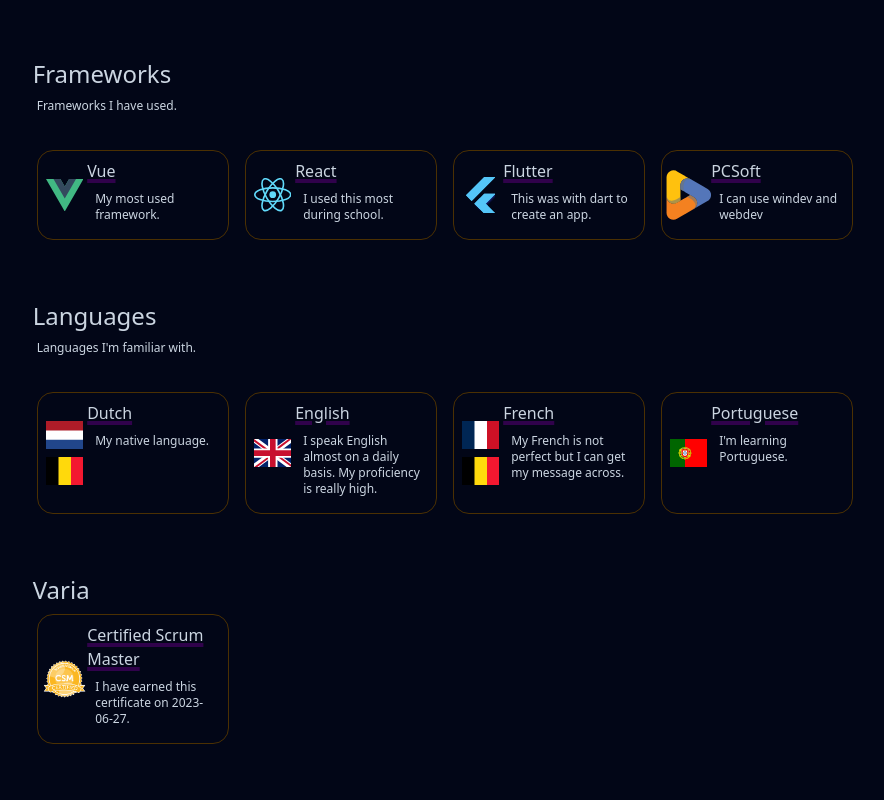
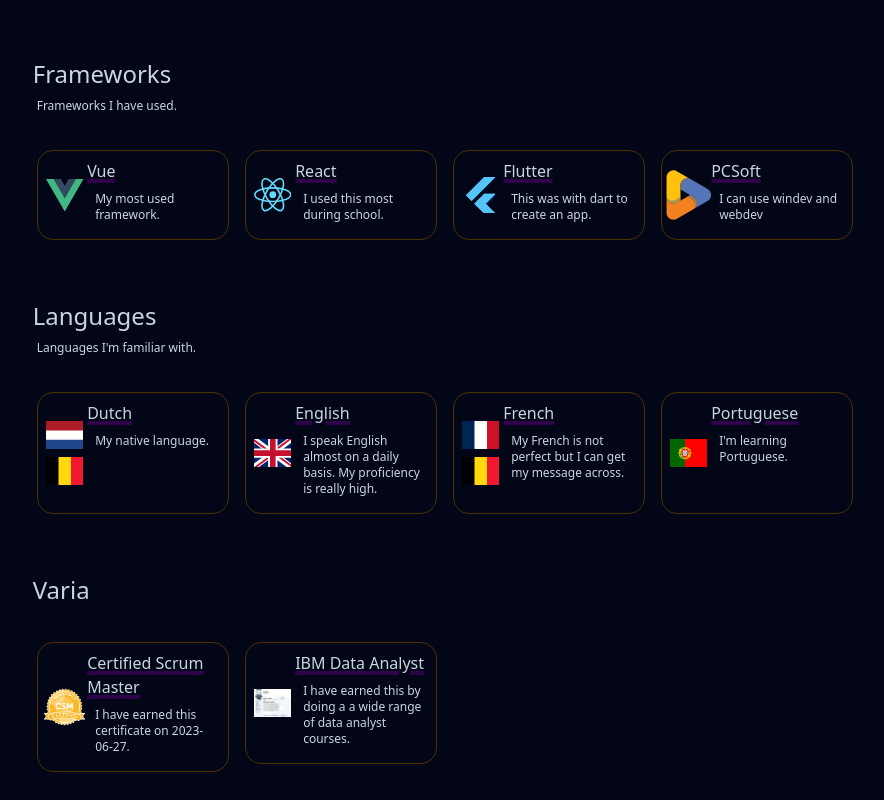
Before and after one commit to HendrikVanBeersel/portfolio, a Vue app: page /skills in a window 1280 px wide. Shown: the part 576-1376 px from the top of the page, without its empty margins (78-962 px from the left). Before the commit the page ends 1328 px from the top, so only its background shows below. Built offline with nearby package versions, Linux system fonts and the light colour scheme; no server answers.

Commit message:
ibm data analyst

```diff
--- a/src/views/SkillsView.vue
+++ b/src/views/SkillsView.vue
@@ -180,7 +180,7 @@ import IconHFSQL from '@/components/icons/programming/IconHFSQL.vue'
         <H2WithSubText>
           <template #heading>Varia</template>
         </H2WithSubText>
-        <ul>
+        <ul class="flex flex-wrap py-5">
           <SkillItem class="w-64">
             <template #icon>
               <img src="@/assets/seal-csm.png" alt="seal of csm" />
@@ -188,6 +188,21 @@ import IconHFSQL from '@/components/icons/programming/IconHFSQL.vue'
             <template #name>Certified Scrum Master</template>
             <template #details>I have earned this certificate on 2023-06-27.</template>
           </SkillItem>
+          <a href="https://coursera.org/share/a68b07d5dd0fff45b117fda7a0f2ea26">
+            <SkillItem class="w-64">
+              <template #icon>
+                <img
+                  class="p-1"
+                  src="src\assets\IBM Data Analyst.png"
+                  alt="ibm data analyst certificate paper"
+                />
+              </template>
+              <template #name>IBM Data Analyst</template>
+              <template #details
+                >I have earned this by doing a a wide range of data analyst courses.</template
+              >
+            </SkillItem>
+          </a>
         </ul>
       </li>
     </ul>
```
Also changed, not shown: src/assets/IBM Data Analyst.png (added).
